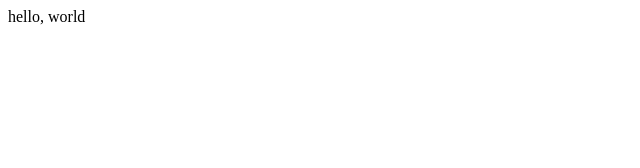
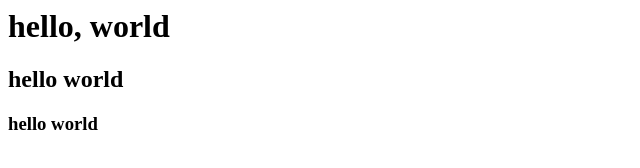
Before and after one commit to akshayshah-thinkbiz/website, a plain HTML site: page index.html in a window 1280 px wide. Shown: the whole page, without its empty margins (0-640 px from the left). Drawn offline with Linux system fonts and the light colour scheme.

Commit message:
add an h1 tag in file

```diff
--- a/index.html
+++ b/index.html
@@ -1 +1,3 @@
-hello, world
+<h1>hello, world</h1>
+  <h2> hello world</h2>
+<h3> hello world </h3>
```
